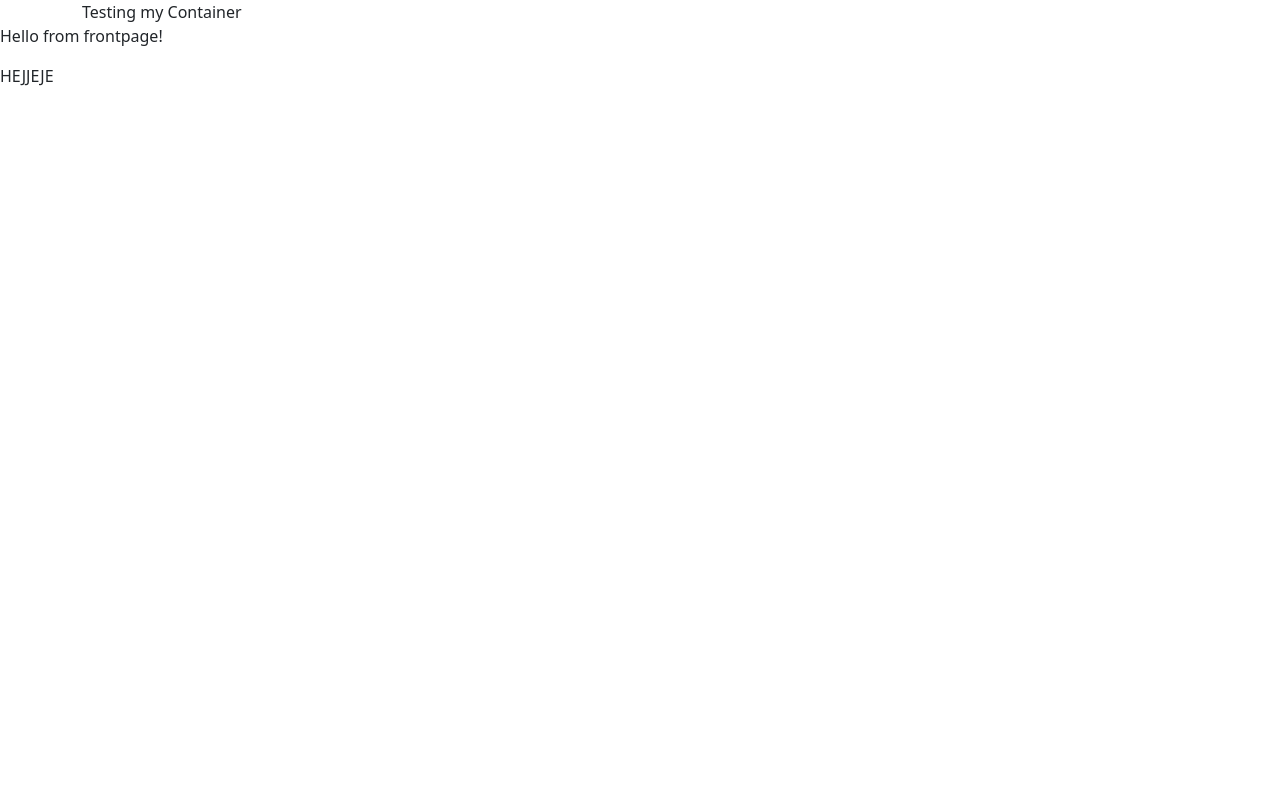
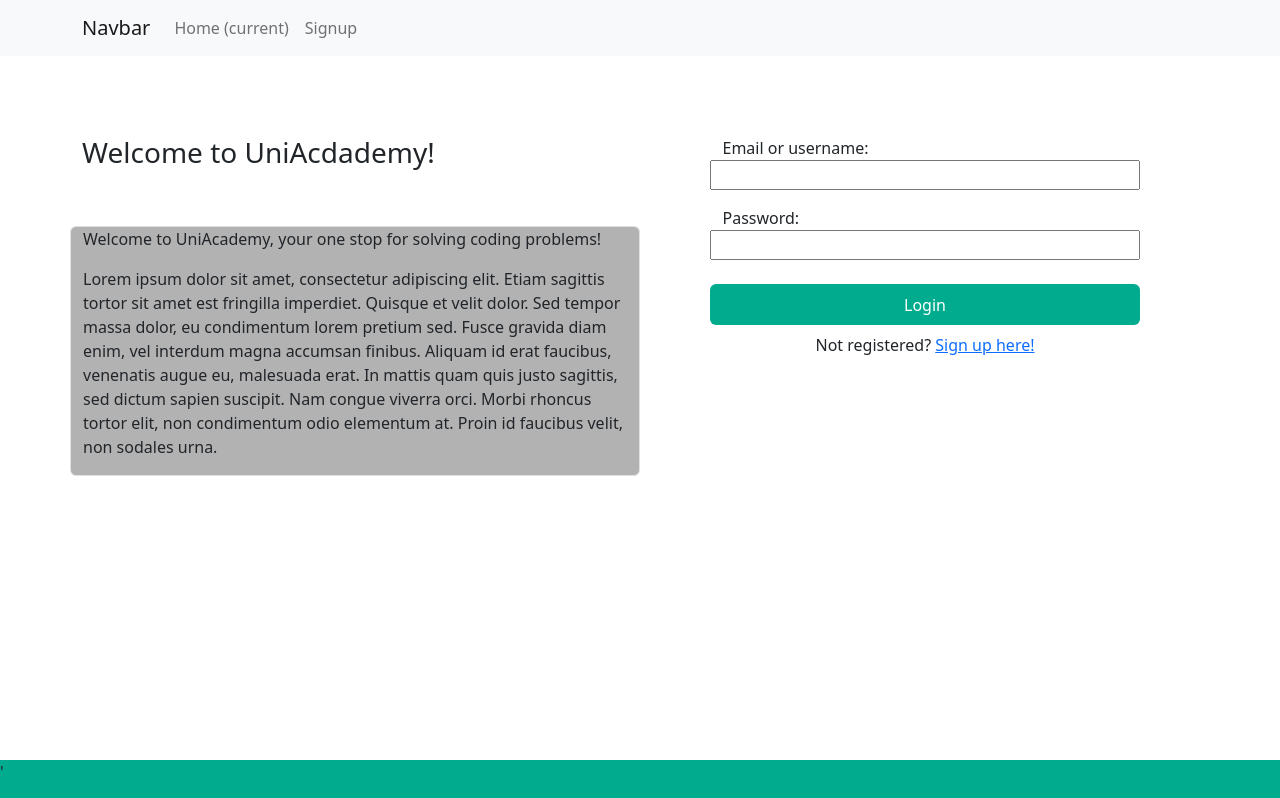
Before and after one commit to KrisMP99/P7, a React (Create React App) app in the folder P7WebApp/src/p7webapp.webui/: page / in a window 1280 px wide. Built offline with nearby package versions, Linux system fonts and the light colour scheme.

Commit message:
Hi-fi prototypes added for Frontpage-login and signup

```diff
--- a/P7WebApp/src/p7webapp.webui/src/App.css
+++ b/P7WebApp/src/p7webapp.webui/src/App.css
@@ -36,3 +36,7 @@
     transform: rotate(360deg);
   }
 }
+
+.space-from-navbar {
+    margin-top: 5%;
+}
--- a/P7WebApp/src/p7webapp.webui/src/App.tsx
+++ b/P7WebApp/src/p7webapp.webui/src/App.tsx
@@ -1,20 +1,19 @@
 import React from 'react';
-import logo from './logo.svg';
 import './App.css';
-import Frontpage from './Components/Frontpage/Frontpage';
-import SignUp from './Components/SignUp/SignUp';
-import { TabContainer } from 'react-bootstrap';
 import Router from './Components/Router/Router';
+import Footer from './Components/Footer/Footer';
+import Navbar from './Components/Navbar/Navbar';
 
 function App() {
     return (
         <div>
-            <Router />
-            <TabContainer>
-                <nav>
-                    HEJJEJE
-                </nav>
-            </TabContainer>
+            <Navbar />
+
+            <div className="space-from-navbar">
+                <Router />
+            </div>
+
+            <Footer/>
         </div>
     );
 }
--- /dev/null
+++ b/P7WebApp/src/p7webapp.webui/src/Components/Footer/Footer.css
@@ -0,0 +1,7 @@
+footer {
+    background-color: #00AB8E;
+    position: fixed;
+    bottom: 0;
+    height: 5%;
+    width: 100%;
+}
--- /dev/null
+++ b/P7WebApp/src/p7webapp.webui/src/Components/Footer/Footer.tsx
@@ -0,0 +1,12 @@
+import React from 'react';
+import './Footer.css';
+
+function Footer(): JSX.Element {
+    return (
+        <footer className="mt-auto">
+            '
+        </footer>
+    );
+}
+
+export default Footer;
--- a/P7WebApp/src/p7webapp.webui/src/Components/Frontpage/Frontpage.css
+++ b/P7WebApp/src/p7webapp.webui/src/Components/Frontpage/Frontpage.css
@@ -1,2 +1,21 @@
 body {
+
 }
+
+.border {
+    background-color: #B2B2B2;
+}
+
+
+.login-wrapper {
+    display: flex;
+    flex-direction: column;
+    align-items: center;
+}
+
+.button {
+    background-color: #00AB8E;
+    border: none;
+    color: #FFFF;
+    padding: 2%;
+}
--- a/P7WebApp/src/p7webapp.webui/src/Components/Frontpage/Frontpage.tsx
+++ b/P7WebApp/src/p7webapp.webui/src/Components/Frontpage/Frontpage.tsx
@@ -1,14 +1,63 @@
 import React from 'react';
 import { Container } from 'react-bootstrap';
+import './Frontpage.css';
 
 
 function Frontpage() {
+
     return (
-        <div>
-            <Container>Testing my Container</Container>
-            <p>Hello from frontpage!</p>
-        </div>
+        <Container>
+            <div className="row">
+
+                    {/* Left side of page */}
+                    <div className="col">
+                        <div className="row mt-3">
+                            <h3>Welcome to UniAcdademy!</h3>
+                        </div>
+                        <div className="row mt-5">
+                            <div className="border rounded">
+                                <p>Welcome to UniAcademy, your one stop for solving coding problems!</p>
+
+                                <p> Lorem ipsum dolor sit amet, consectetur adipiscing elit.
+                                    Etiam sagittis tortor sit amet est fringilla imperdiet.
+                                    Quisque et velit dolor. Sed tempor massa dolor, eu condimentum lorem pretium sed.
+                                    Fusce gravida diam enim, vel interdum magna accumsan finibus.
+                                    Aliquam id erat faucibus, venenatis augue eu, malesuada erat.
+                                    In mattis quam quis justo sagittis, sed dictum sapien suscipit.
+                                    Nam congue viverra orci. Morbi rhoncus tortor elit, non condimentum odio elementum at.
+                                    Proin id faucibus velit, non sodales urna. </p>
+                            </div>
+                        </div>
+                    </div>
+
+
+
+
+                    {/* Right side of page */}
+                    <div className="col login-wrapper">
+                        <form>
+                            <div className="row mt-3">
+                                <label>Email or username:</label>
+                                <input type="text" />
+                            </div>
+
+                            <div className="row mt-3">
+                                <label>Password:</label>
+                                <input type="password" />
+                            </div>
+
+                            <div className="row mt-4">
+                                <input className="button rounded" type="submit" value="Login" />
+                            </div>
+                        </form>
+                        <div className="row mt-2">
+                            <p>Not registered? <a href="/signup">Sign up here!</a> </p>
+                        </div>
+                    </div>
+                </div>
+        </Container>
     );
 }
 
+
 export default Frontpage;
--- /dev/null
+++ b/P7WebApp/src/p7webapp.webui/src/Components/Navbar/Navbar.css
@@ -0,0 +1,3 @@
+.navbar {
+    background-color: #006F9C;
+}
--- /dev/null
+++ b/P7WebApp/src/p7webapp.webui/src/Components/Navbar/Navbar.tsx
@@ -0,0 +1,26 @@
+import React from 'react';
+
+function Navbar(): JSX.Element {
+    return (
+        <nav className="navbar navbar-expand-lg navbar-light bg-light">
+            <div className="container">
+                <a className="navbar-brand" href="/">Navbar</a>
+                <button className="navbar-toggler" type="button" data-toggle="collapse" data-target="#navbarNav" aria-controls="navbarNav" aria-expanded="false" aria-label="Toggle navigation">
+                    <span className="navbar-toggler-icon"></span>
+                </button>
+                <div className="collapse navbar-collapse" id="navbarNav">
+                    <ul className="navbar-nav">
+                        <li className="nav-item active">
+                            <a className="nav-link" href="/">Home <span className="sr-only">(current)</span></a>
+                        </li>
+                        <li className="nav-item">
+                            <a className="nav-link" href="/signup">Signup</a>
+                        </li>
+                    </ul>
+                </div>
+            </div>
+        </nav>
+    );
+}
+
+export default Navbar;
--- a/P7WebApp/src/p7webapp.webui/src/Components/SignUp/SignUp.tsx
+++ b/P7WebApp/src/p7webapp.webui/src/Components/SignUp/SignUp.tsx
@@ -2,7 +2,45 @@ import React from 'react';
 
 function SignUp(): JSX.Element {
     return (
-        <p>Hello from signup!</p>
+
+        <div className="col login-wrapper">
+            <div>
+                <h1>Create account!</h1>
+            </div>
+            <form>
+                <div className="row mt-3">
+                    <label>Username:</label>
+                    <input type="text" />
+                </div>
+
+                <div className="row mt-3">
+                    <label>Name:</label>
+                    <input type="text" />
+                </div>
+
+                <div className="row mt-3">
+                    <label>Email:</label>
+                    <input type="text" />
+                </div>
+
+                <div className="row mt-3">
+                    <label>Password:</label>
+                    <input type="password" />
+                </div>
+
+                <div className="row mt-3">
+                    <label>Confirm password:</label>
+                    <input type="password" />
+                </div>
+
+                <div className="row mt-5">
+                    <input className="button rounded" type="submit" value="Sign up" />
+                </div>
+            </form>
+            <div className="row mt-2">
+                <p>Already registered? <a href="/">Login!</a> </p>
+            </div>
+        </div>
     );
 }
 
--- a/P7WebApp/src/p7webapp.webui/src/index.tsx
+++ b/P7WebApp/src/p7webapp.webui/src/index.tsx
@@ -5,6 +5,7 @@ import App from './App';
 import reportWebVitals from './reportWebVitals';
 import { BrowserRouter } from 'react-router-dom';
 import "bootstrap/dist/css/bootstrap.min.css";
+import "bootstrap/dist/js/bootstrap.bundle.min";
 
 const root = ReactDOM.createRoot(
   document.getElementById('root') as HTMLElement
```
